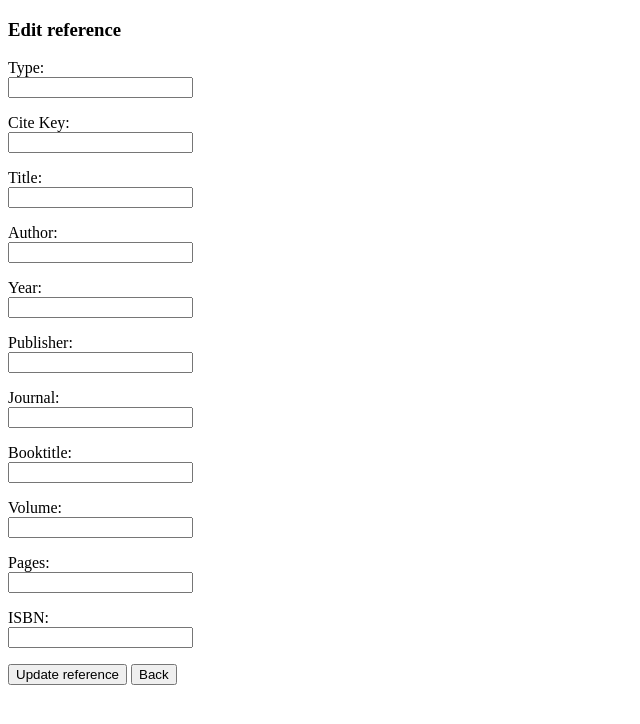
After one commit to tassu60kg/outin-kanat, a Flask app: template src/templates/update_reference.html in a window 1280 px wide. The commit adds this page. Shown: the top 724 px of the page, without its empty margins (0-640 px from the left). Run offline with Flask 3, Linux system fonts and the light colour scheme; the template is opened without the code that fills it, so the values that code supplies are empty.

Commit message:
Lisättiin muokkaa viite ominaisuus.
Co-authored-by: Ronja Sonninen <ronja.sonninen@helsinki.fi>

```diff
--- a/src/app.py
+++ b/src/app.py
@@ -28,11 +28,13 @@ def submit():
         "pages": request.form.get("pages"),
     }
 
-    validate_year(int(data["year"]))
-
-    repositories.reference_repositories.add_reference(**data)
+    if "send" in request.form:
+        validate_year(int(data["year"]))
+        repositories.reference_repositories.add_reference(**data)
+        return redirect("/")
 
     return redirect("/")
+
 
 @app.route("/remove_reference/<int:reference_id>", methods=["GET", "POST"])
 def remove_reference(reference_id):
@@ -48,3 +50,31 @@ def remove_reference(reference_id):
             return redirect("/")
 
     return redirect("/")
+
+@app.route("/update_reference/<int:reference_id>", methods=["GET", "POST"])
+def update_reference(reference_id):
+    reference = repositories.reference_repositories.get_reference_by_id(reference_id)
+
+    if request.method == "GET":
+        return render_template("update_reference.html", reference=reference)
+
+    if request.method == "POST":
+        data = {
+        "cite_key": request.form.get("cite_key"),
+        "type": request.form.get("type"),
+        "author": request.form.get("author"),
+        "title": request.form.get("title"),
+        "year": request.form.get("year"),
+        "publisher": request.form.get("publisher"),
+        "ISBN": request.form.get("ISBN"),
+        "journal": request.form.get("journal"),
+        "booktitle": request.form.get("booktitle"),
+        "volume": request.form.get("volume"),
+        "pages": request.form.get("pages"),
+        }
+        if "update" in request.form:
+            repositories.reference_repositories.update_reference(**data)
+            flash("Reference updated successfully.")
+            return redirect("/")
+
+        return redirect("/")
--- a/src/repositories/reference_repositories.py
+++ b/src/repositories/reference_repositories.py
@@ -26,3 +26,9 @@ def remove_reference(reference_id):
     sql = "DELETE FROM bib_references WHERE id = :id"
     db.session.execute(text(sql), {"id": reference_id})
     db.session.commit()
+
+def update_reference(**data):
+    sql = """UPDATE bib_references SET cite_key=:cite_key, type=:type, author=:author, title=:title, year=:year,
+         publisher=:publisher, ISBN=:ISBN, journal=:journal, booktitle=:booktitle, volume=:volume, pages=:pages"""
+    db.session.execute(text(sql), data)
+    db.session.commit()
--- a/src/templates/add_reference.html
+++ b/src/templates/add_reference.html
@@ -33,7 +33,8 @@
       <p>volume <input type="text" name="volume" /></p>
       <p>pages <input type="text" name="pages" /></p>
 
-      <input type="submit" value="send" />
+      <input type="submit" name="send" value="Send" />
+      <input type="submit" name="back" value="Back" />
     </form>
   </body>
 </html>
--- a/src/templates/index.html
+++ b/src/templates/index.html
@@ -46,6 +46,7 @@
         <td>{{reference[10]}}</td>
         <td>{{reference[11]}}</td>
         <td><a href="/remove_reference/{{ reference.id }}">Delete</a></td>
+        <td><a href="/update_reference/{{ reference.id }}">Update</a></td>
         {% endfor %}
       </tr>
     </table>
--- /dev/null
+++ b/src/templates/update_reference.html
@@ -0,0 +1,58 @@
+<!DOCTYPE html>
+<html>
+    <head>
+        <title>Edit reference</title>
+    </head>
+    <h3>Edit reference</h3>
+
+    <body>
+    <form action="/update_reference/{{ reference.id }}" method="post">
+        <p>
+            <label for="type">Type:</label> <br />
+            <input type="text" name="type" id="type" value="{{ reference.type }}" />
+        </p>
+        <p>
+            <label for="cite_key">Cite Key:</label> <br />
+            <input type="text" name="cite_key" id="cite_key" value="{{ reference.cite_key }}" />
+        </p>
+        <p>
+            <label for="title">Title:</label> <br />
+            <input type="text" name="title" id="title" value="{{ reference.title }}" />
+        </p>
+        <p>
+            <label for="author">Author:</label> <br />
+            <input type="text" name="author" id="author" value="{{ reference.author }}" />
+        </p>
+        <p>
+            <label for="year">Year:</label> <br />
+            <input type="int" name="year" id="year" value="{{ reference.year }}" />
+        </p>
+        <p>
+            <label for="publisher">Publisher:</label> <br />
+            <input type="text" name="publisher" id="publisher" value="{{ reference.publisher }}" />
+        </p>
+        <p>
+            <label for="journal">Journal:</label> <br />
+            <input type="text" name="journal" id="journal" value="{{ reference.journal }}" />
+        </p>
+        <p>
+            <label for="booktitle">Booktitle:</label> <br />
+            <input type="text" name="booktitle" id="booktitle" value="{{ reference.booktitle }}" />
+        </p>
+        <p>
+            <label for="volume">Volume:</label> <br />
+            <input type="text" name="volume" id="volume" value="{{ reference.volume }}" />
+        </p>
+        <p>
+            <label for="pages">Pages:</label> <br />
+            <input type="text" name="pages" id="pages" value="{{ reference.pages }}" />
+        </p>
+        <p>
+            <label for="isbn">ISBN:</label> <br />
+            <input type="text" name="isbn" id="isbn" value="{{ reference.isbn }}" />
+        </p>
+        <input type="submit" name="update" value="Update reference" />
+        <input type="submit" name="back" value="Back" />
+    </form>
+    </body>
+  </html>
```
